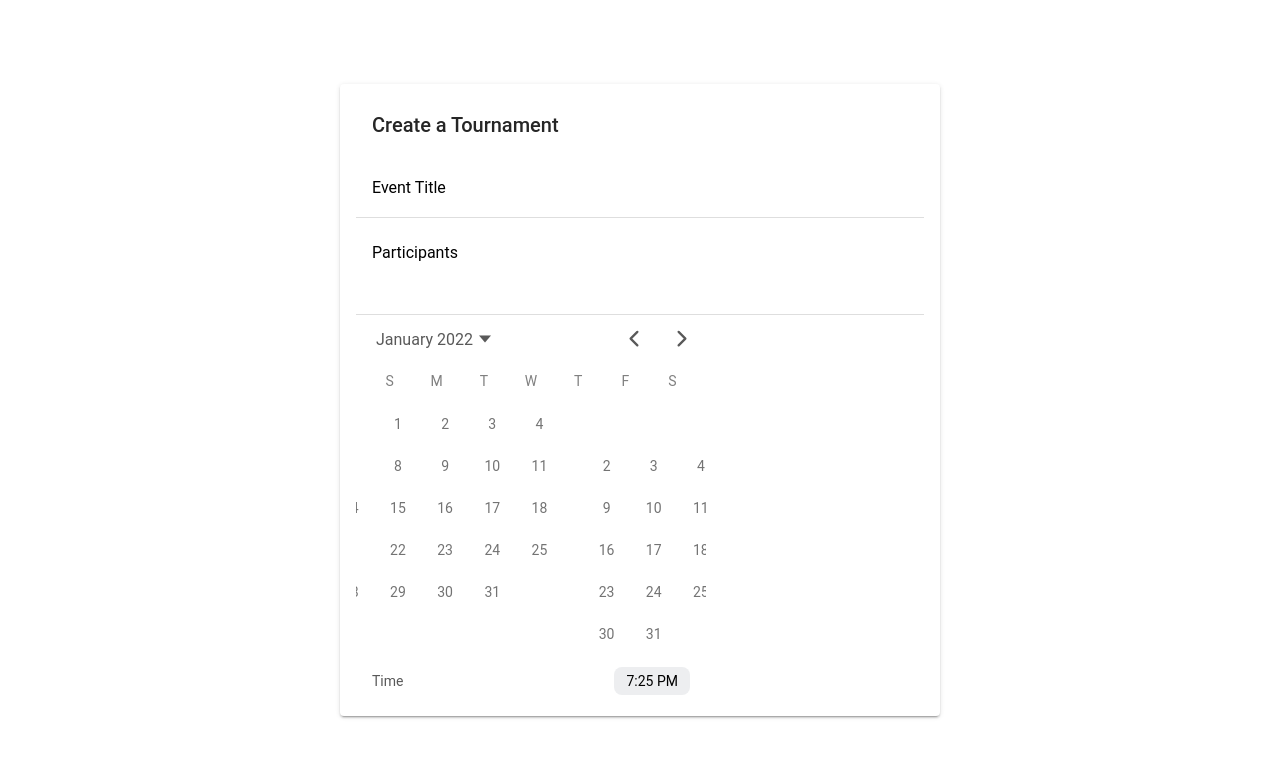
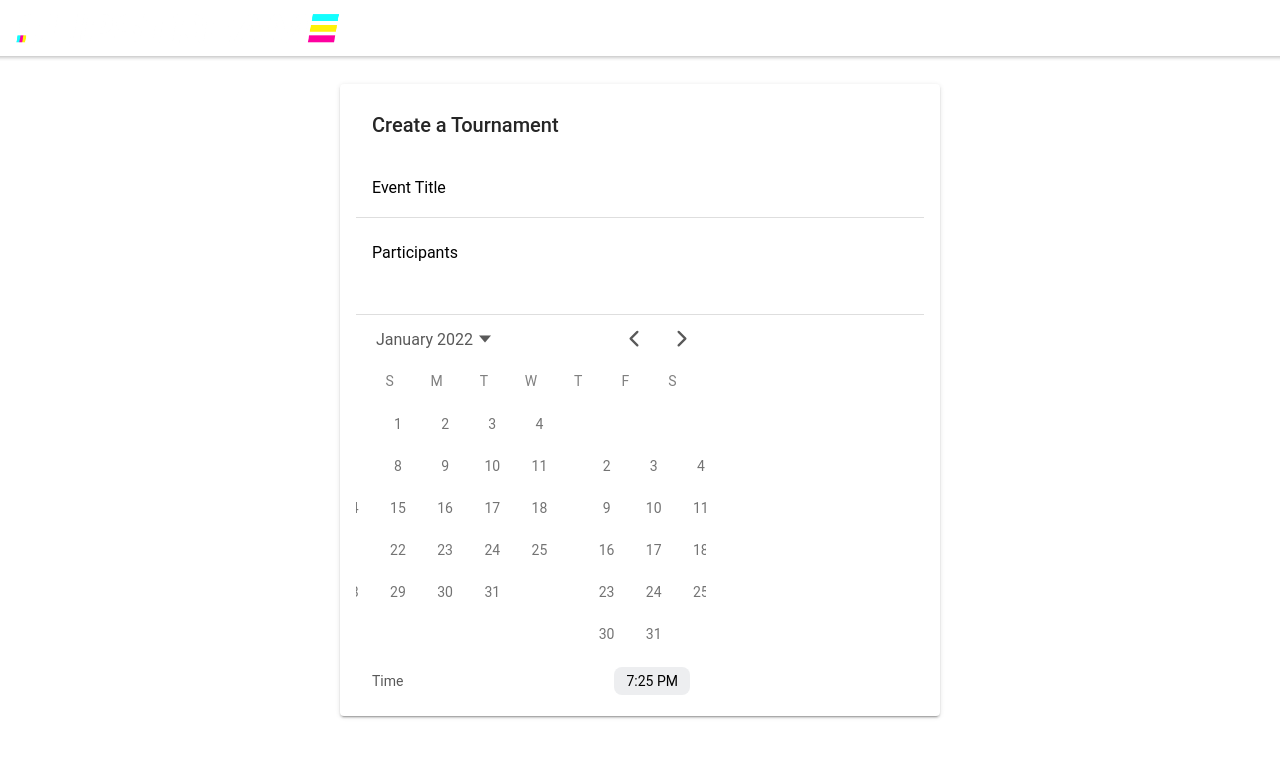
Before and after one commit to danielnoon/slipstream, a React (Vite) app: page /create in a window 1280 px wide. Shown: the top 758 px of the page. Built offline with nearby package versions, Linux system fonts and the light colour scheme.

Commit message:
Create header component

```diff
--- /dev/null
+++ b/src/components/Header.tsx
@@ -0,0 +1,18 @@
+import { IonHeader, IonToolbar } from "@ionic/react";
+
+import logo from "../assets/logo/transparent.png";
+
+export function Header() {
+  return (
+    <IonHeader>
+      <IonToolbar>
+        <img
+          src={logo}
+          alt="Slipstream Logo"
+          height="40"
+          style={{ marginLeft: 12, marginTop: 6 }}
+        />
+      </IonToolbar>
+    </IonHeader>
+  );
+}
--- a/src/pages/Create.tsx
+++ b/src/pages/Create.tsx
@@ -15,6 +15,7 @@ import {
   IonTitle,
   IonToolbar,
 } from "@ionic/react";
+import { Header } from "../components/Header";
 
 const wrapper = css`
   display: flex;
@@ -31,6 +32,7 @@ const card = css`
 export function Create() {
   return (
     <>
+      <Header />
       <IonPage>
         <div className={wrapper}>
           <IonCard className={card}>
--- a/src/pages/Home.tsx
+++ b/src/pages/Home.tsx
@@ -1,9 +1,9 @@
-import { IonContent } from "@ionic/react";
+import { IonButton, IonContent } from "@ionic/react";
 
 export function Home() {
   return (
     <IonContent>
-      <h1>Home</h1>
+      <IonButton href="/create">Create New Tournament</IonButton>
     </IonContent>
   );
 }
```
Also changed, not shown: src/assets/logo/transparent.png (renamed from src/assets/logo/slipstream transparent.png).
